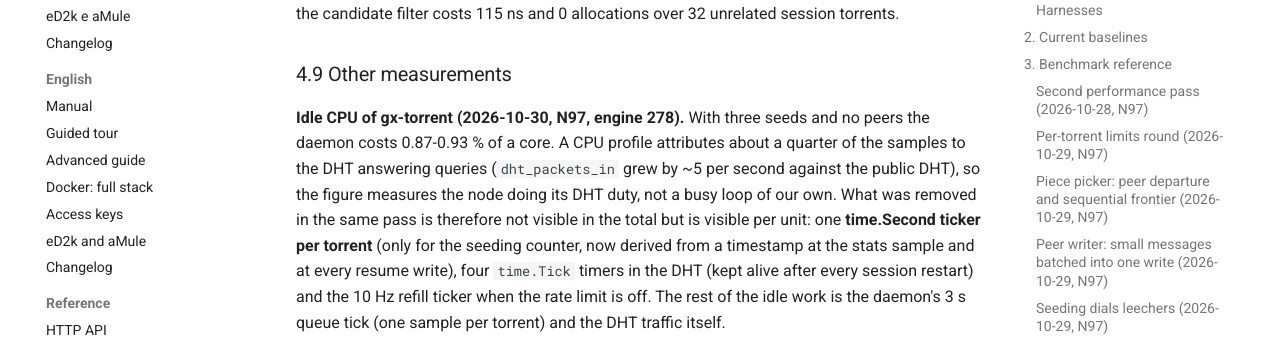
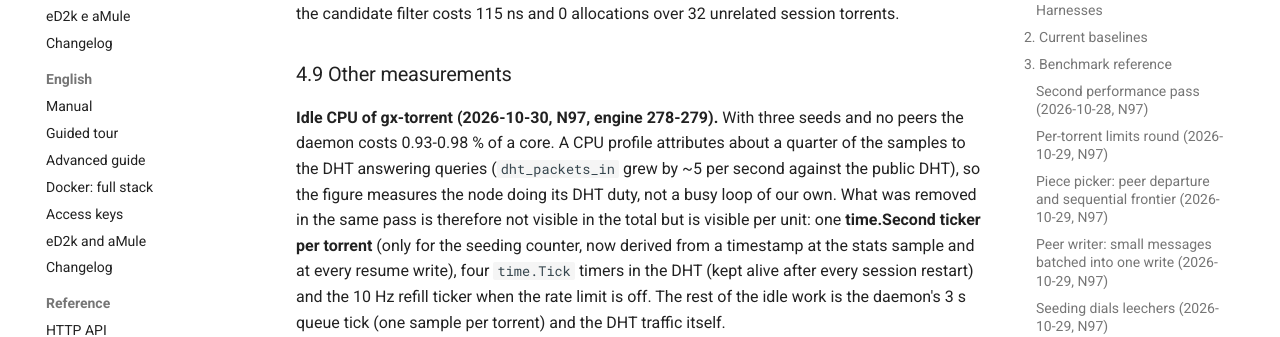
Before and after one commit to buzzqw/gextto, an MkDocs documentation site: the page built from docs/measurements.md, in a window 1280 px wide and 900 px high, scrolled down 23837 px. Shown: the part 152-489 px from the top of the window. Built offline with MkDocs 1.6.1 and Material for MkDocs 9.7.7, drawn with Linux system fonts in a browser that asks for light colours; comment, search, counter and statistics services are not loaded; some of the changed text lies outside the part shown.

Commit message:
Record the idle figures of engine 279

```diff
--- a/docs/measurements.md
+++ b/docs/measurements.md
@@ -82,7 +82,7 @@ with the live service or a standalone instance as stated.
 | gexttod and gx-torrent at rest, first pass | gexttod **0.42 %** of a core over 120 s, **70.7 MB RSS** (1.26 % and 69.3 MB in the first minute, while start-up work runs); gx-torrent **0.76 %**, **28.4 MB RSS** | 2073 / engine 264 | live service, CPU ticks from `/proc/<pid>/stat`, `VmRSS`; no regression against the 2035 / 260 figures above |
 | gexttod and gx-torrent at rest, second pass | gexttod **0.43 %** of a core over 120 s, **72.2 MB RSS** five minutes after start with no cycle yet (83.4 MB after a cycle ran: the Go heap keeps the peak, not a leak); gx-torrent **0.78 %**, **30.5 MB RSS** | 2075 / engine 264 | same measurement; the archive's second read handle costs about 1.5 MB at rest on this archive |
 | gexttod and gx-torrent at rest, end of the second pass | gexttod **0.46 %** of a core over 120 s, **71.1 MB RSS**; gx-torrent **0.78 %**, **30.3 MB RSS** | 2078 / engine 265 | same measurement after the uTP timer change: no regression in either process |
-| gx-torrent at rest, after the timer and I/O cleanup (2026-10-30) | **0.87-0.93 %** of a core over 60 s, **29.3 MB RSS**, 10 threads, 92 descriptors; the 30 s CPU profile puts **~24 % of the samples in the DHT** (loop, `processPacket`, `handleQueryPacket`, `replyFindNode`) while the DHT counters grow by ~5 packets/s: the figure is **network work, not internal timers** | engine 278 | live service, 3 seeds and 0 peers, full IP filter; ticks from `/proc/<pid>/stat` over 60 s + `GX_TORRENT_PPROF=127.0.0.1:6060` profile (`go tool pprof -top`) |
+| gx-torrent at rest, after the timer and I/O cleanup (2026-10-30) | **0.93-0.98 %** of a core over 60 s (two runs), **29-32 MB RSS**, 10 threads, 92 descriptors; the 30 s CPU profile puts **~24 % of the samples in the DHT** (loop, `processPacket`, `handleQueryPacket`, `replyFindNode`) while the DHT counters grow by ~5 packets/s: the figure is **network work, not internal timers** | engine 278-279 | live service, 3 seeds and 0 peers, full IP filter; ticks from `/proc/<pid>/stat` over 60 s + `GX_TORRENT_PPROF=127.0.0.1:6060` profile (`go tool pprof -top`) |
 | gexttod restart: translation merge | **0.85 s CPU, 45 MB, 1.03 M allocs → 3 ms, 2.5 MB, 35 allocs** when the bundled catalogs did not change | 2037 | `BenchmarkSeedDefaultTranslationsReseed` |
 | Web UI CPU per request (live) | Series **112 → 37 ms**, log tail (refreshed every 5 s) **28 → 5 ms**, dashboard **25–36 → 18–19 ms**, archive 39–40 ms, downloads 10 ms | 2038 | `/proc/<pid>/stat` ticks over 30 requests per page, N97, 55 series, 1,863 episodes |
 | gexttod in the first minutes | **0.39 % of a core**, stale-temp sweep 0.21 s, 8 new TLS connections in 300 s | 1790 | profile from start, `strace -e connect` |
@@ -631,8 +631,8 @@ torrents.
 
 ### 4.9 Other measurements
 
-**Idle CPU of gx-torrent (2026-10-30, N97, engine 278).** With three seeds and no
-peers the daemon costs 0.87-0.93 % of a core. A CPU profile attributes about a quarter
+**Idle CPU of gx-torrent (2026-10-30, N97, engine 278-279).** With three seeds and no
+peers the daemon costs 0.93-0.98 % of a core. A CPU profile attributes about a quarter
 of the samples to the DHT answering queries (`dht_packets_in` grew by ~5 per second
 against the public DHT), so the figure measures the node doing its DHT duty, not a busy
 loop of our own. What was removed in the same pass is therefore not visible in the
```
